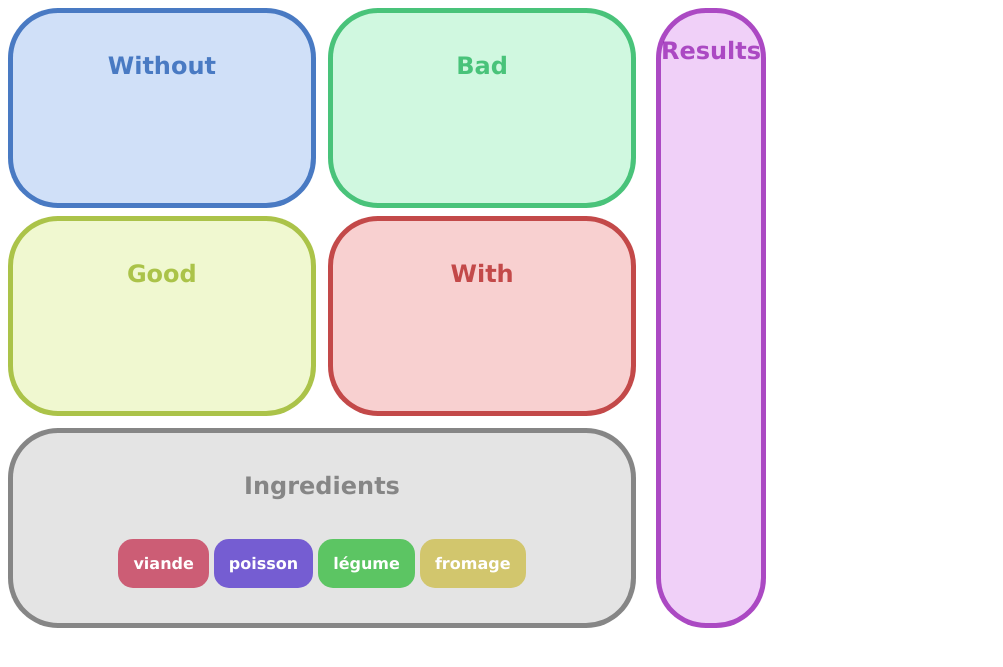
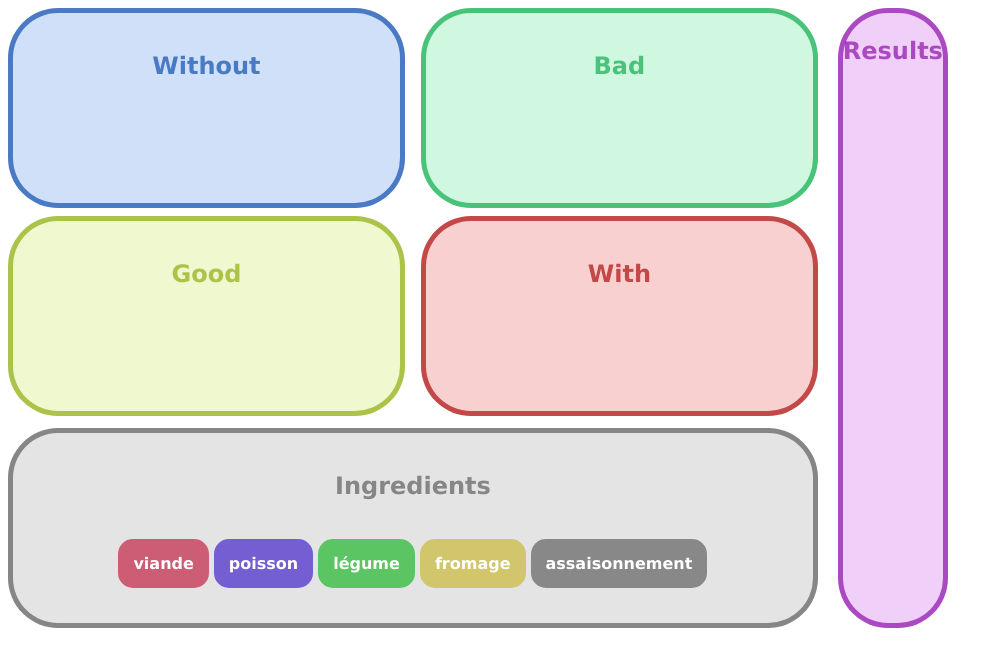
Before and after one commit to inesvar/Ranking-pizzas, a Python web app: template templates/index.html in a window 1280 px wide. Shown: the top 667 px of the page, without its empty margins (0-1003 px from the left). Run offline with Jinja, Linux system fonts and the light colour scheme; the template is opened without the code that fills it, so the values that code supplies are empty.

Commit message:
Add new mastertag

```diff
--- a/templates/index.html
+++ b/templates/index.html
@@ -39,21 +39,25 @@
             <div id="ingredients" class="box tag-box">
                 <div class="box-title">Ingredients</div>
                 <div class="mastertag-box">
-                    <div id="catégorie-viande" class="mastertag viande"
+                    <div id="viande" class="mastertag viande"
                         draggable="true" data-foodtype="viande">
                         <p class="tag-text">viande</p>
                     </div>
-                    <div id="catégorie-poisson" class="mastertag poisson"
+                    <div id="poisson" class="mastertag poisson"
                         draggable="true" data-foodtype="poisson">
                         <p class="tag-text">poisson</p>
                     </div>
-                    <div id="catégorie-légume" class="mastertag légume"
+                    <div id="légume" class="mastertag légume"
                         draggable="true" data-foodtype="légume">
                         <p class="tag-text">légume</p>
                     </div>
-                    <div id="catégorie-fromage" class="mastertag fromage"
+                    <div id="fromage" class="mastertag fromage"
                         draggable="true" data-foodtype="fromage">
                         <p class="tag-text">fromage</p>
+                    </div>
+                    <div id="assaisonnement" class="mastertag assaisonnement"
+                        draggable="true" data-foodtype="assaisonnement">
+                        <p class="tag-text">assaisonnement</p>
                     </div>
                 </div>
                 {% for ingredient, foodtype in ingredients.items() %}
```
